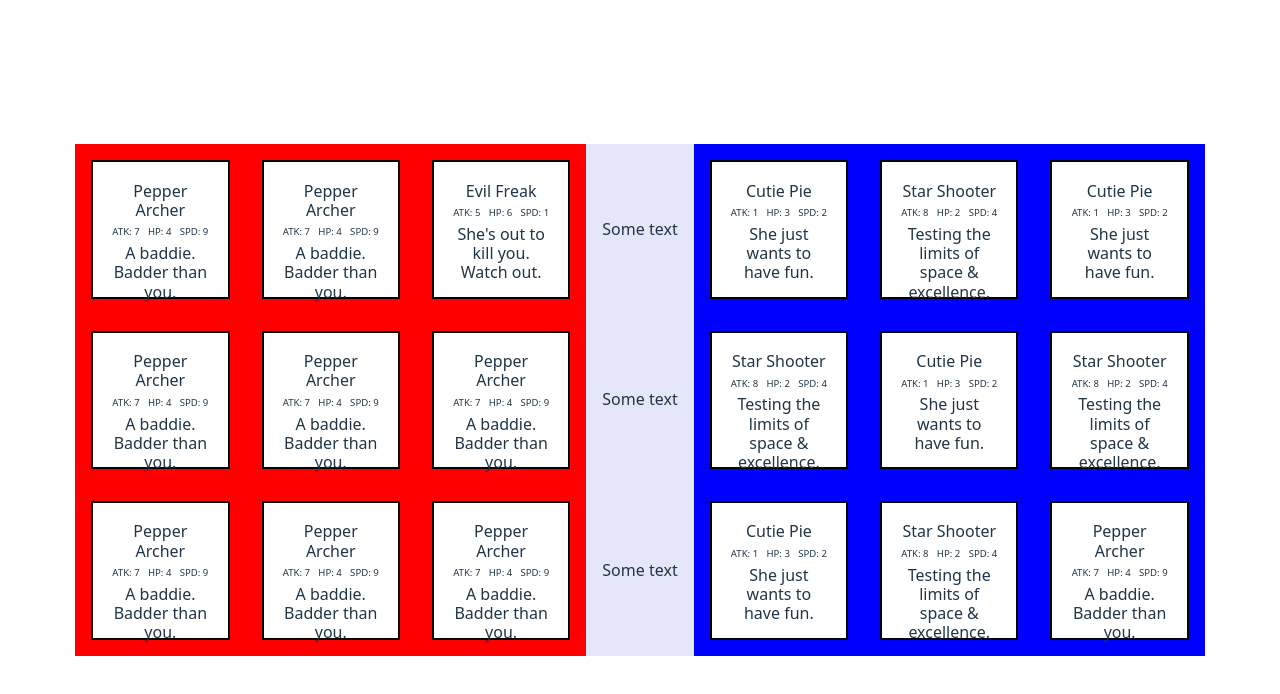
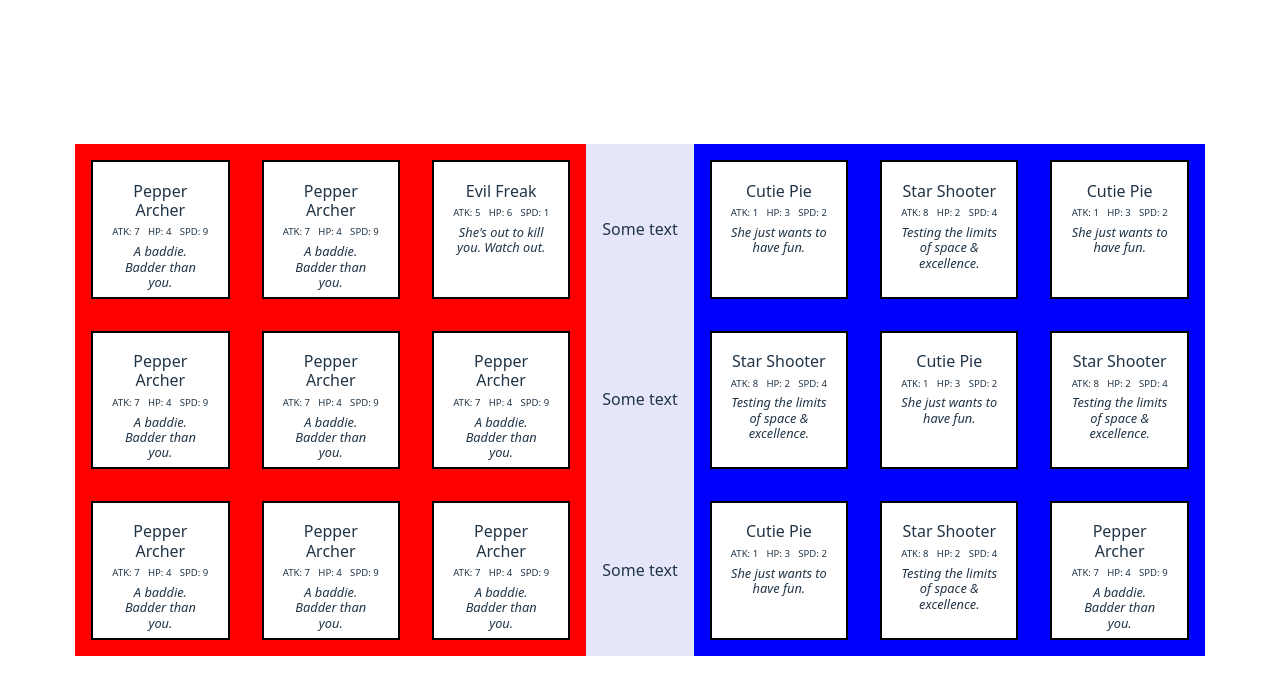
Before and after one commit to zules/archer-game, a React (Vite) app: page / in a window 1280 px wide. Shown: the top 694 px of the page. Built offline with nearby package versions, Linux system fonts and the light colour scheme.

Commit message:
style flavor text

```diff
--- a/src/Unit.jsx
+++ b/src/Unit.jsx
@@ -13,7 +13,7 @@ export default function Unit(props) {
                 <p>SPD: {UNIQUES.get(id).speed}</p>
             </div>
             <div className="flavor-text">
-                <p>{UNIQUES.get(id).flavor}</p>
+                <p className="flavor-text">{UNIQUES.get(id).flavor}</p>
             </div>
         </div>
     );
--- a/src/index.css
+++ b/src/index.css
@@ -84,6 +84,11 @@ div.stats {
   justify-content: space-between;
 }
 
+div.flavor-text {
+  font-size: 0.8em;
+  font-style: italic;
+}
+
 h1 {
   font-size: 3.2em;
   line-height: 1.1;
```
